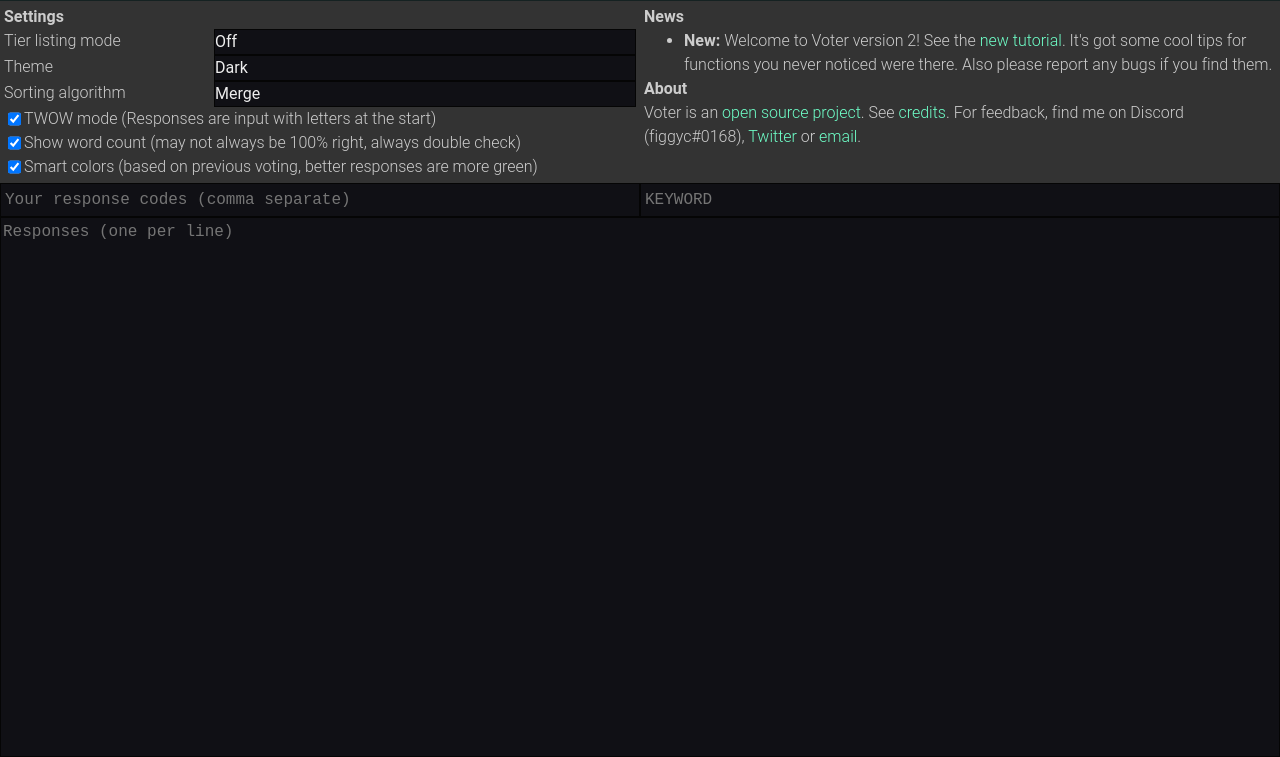
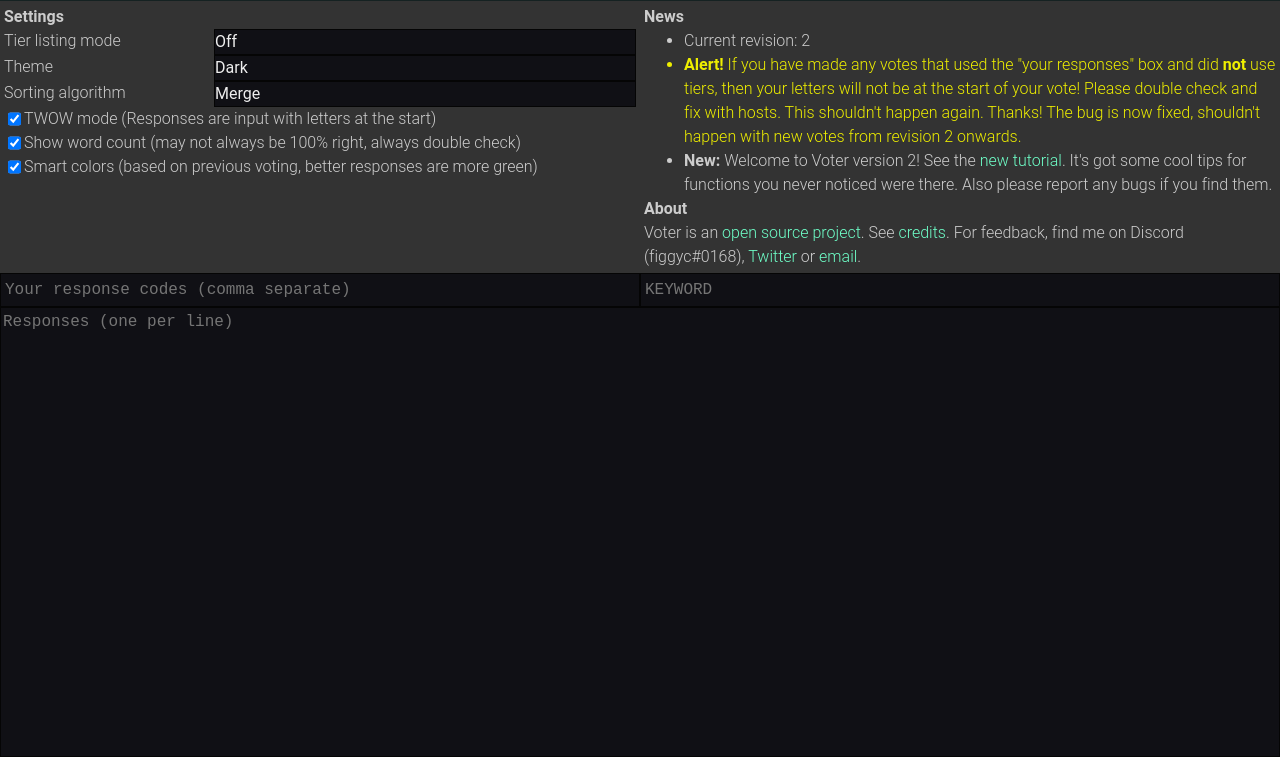
Before and after one commit to figgyc/voter2, a plain HTML site: page index.html in a window 1280 px wide. Shown: the part 43-800 px from the top of the page. Drawn offline with nearby package versions, Linux system fonts and the light colour scheme.

Commit message:
fix the fix, and add warning

```diff
--- a/index.html
+++ b/index.html
@@ -99,6 +99,8 @@
     <div class="right split">
       <h4>News</h4>
       <ul>
+        <li id="currentRevision">Current revision: Loading</li>
+        <li style=" color: var(--warning)"><strong>Alert!</strong> If you have made any votes that used the "your responses" box and did <strong>not</strong> use tiers, then your letters will not be at the start of your vote! Please double check and fix with hosts. This shouldn't happen again. Thanks! The bug is now fixed, shouldn't happen with new votes from revision 2 onwards.</li>
         <li>
           <strong>New:</strong> Welcome to Voter version 2! See the <a href="help.html">new tutorial</a>.
           It's got some cool tips for functions you never noticed were there. Also please report any bugs if you find them.
--- a/voter.js
+++ b/voter.js
@@ -322,7 +322,7 @@ activateStep("step1")
 
 //// Step 2: Tier listing
 const tierSets = {
-    none: ['Default'],
+    none: [ 'Default' ],
     numbers: ['0', '1', '2', '3', '4', '5', '6', '7', '8', '9', '10'],
     numbersPoint5: ['0', '0.5', '1', '1.5', '2', '2.5', '3', '3.5', '4', '4.5', '5', '5.5', '6', '6.5', '7', '7.5', '8', '8.5', '9', '9.5', '10'],
     letters: ['F', 'E', 'D', 'C', 'B', 'A'],
@@ -458,7 +458,7 @@ function trySort(comparator) {
     // Construct sublists
     let tierCodes = Object.keys(state.tierset).reverse()
     if (tierCodes.length == 1) { // the ['Default'] set
-        tierCodes = [-1]
+        tierCodes = [0, -1]
     }
 
     let sublists = []
@@ -904,6 +904,8 @@ bindClick("#saveBtn", e => {
     activateStep(navStack.pop(), true)
 })
 
+document.querySelector("#currentRevision").textContent = "Current revision: 2"
+
 //// Voter 1 > Voter 2 migration
 if (localStorage.getItem("savestates") != null) {
     alert("Welcome to Voter version 2! We will now try to migrate your data. It might look a bit different but it works basically the same. You might want to try the new theme, or check out the new help page.")
```
